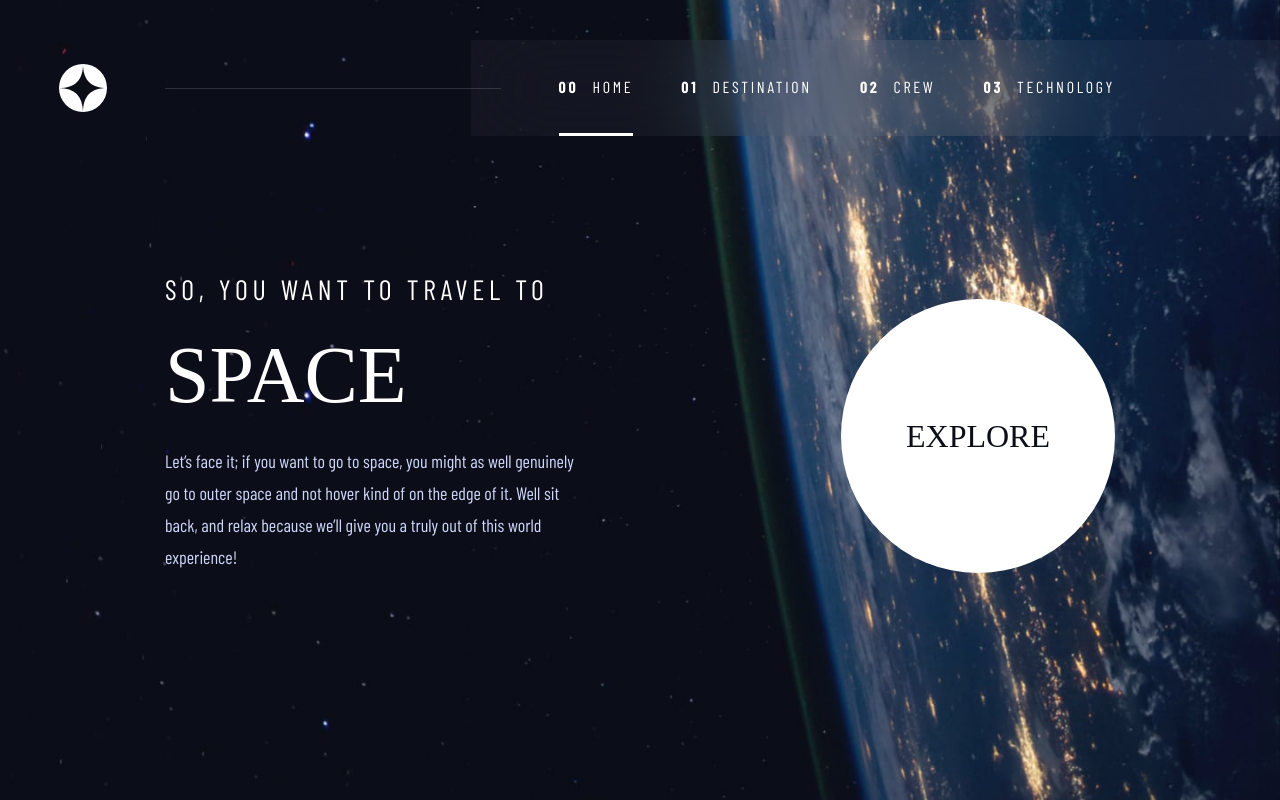
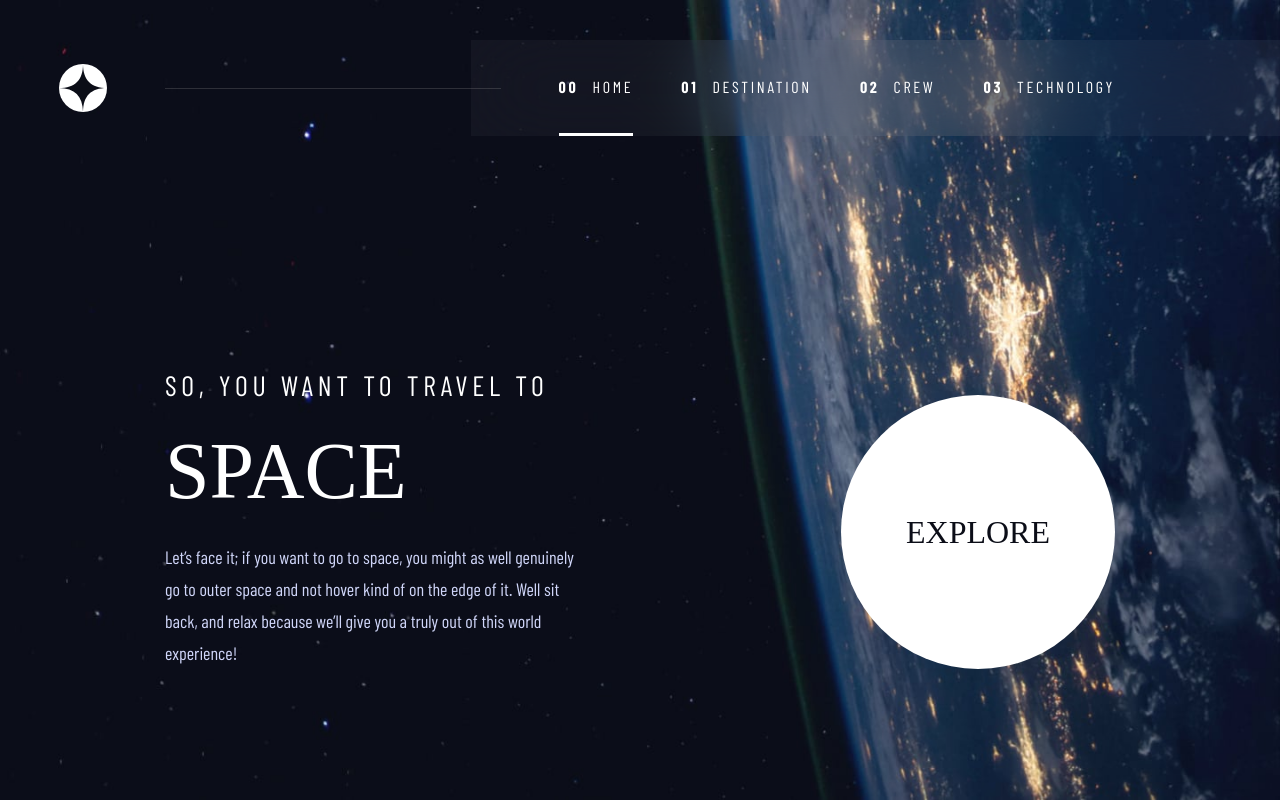
Before and after one commit to theritikshah/space-tourism, a Next.js app: page / in a window 1280 px wide. Built offline with nearby package versions, Linux system fonts and the light colour scheme; a web font is replaced by a local one.

Commit message:
Styles fixes - Spacing

```diff
--- a/src/app/page.module.scss
+++ b/src/app/page.module.scss
@@ -2,10 +2,9 @@
 
 .main {
   display: flex;
-  height: calc(100% - 9.6rem);
-  // flex: 1;
+  // height: calc(100% - 9.6rem);
+  margin-top: auto;
   padding-bottom: 13.1rem;
-  // flex-wrap: wrap;
   gap: 10.6rem;
 
   @media screen and (max-width: "1024px") {
@@ -13,10 +12,13 @@
   }
 
   @media screen and (max-width: "768px") {
+    margin-top: 10.6rem;
+    gap: 8rem;
+  }
 
-
+  @media screen and (max-width: "600px") {
+    margin-top: 4.8rem;
     gap: 8rem;
-
   }
 
 
@@ -53,13 +55,12 @@
 
   @media screen and (max-width: "768px") {
 
-    margin-top: 10.6rem;
+    // margin-top: 10.6rem;
 
 
   }
 
   @media screen and (max-width: "600px") {
-    margin-top: 4.8rem;
     gap: 1.6rem;
   }
 
```
